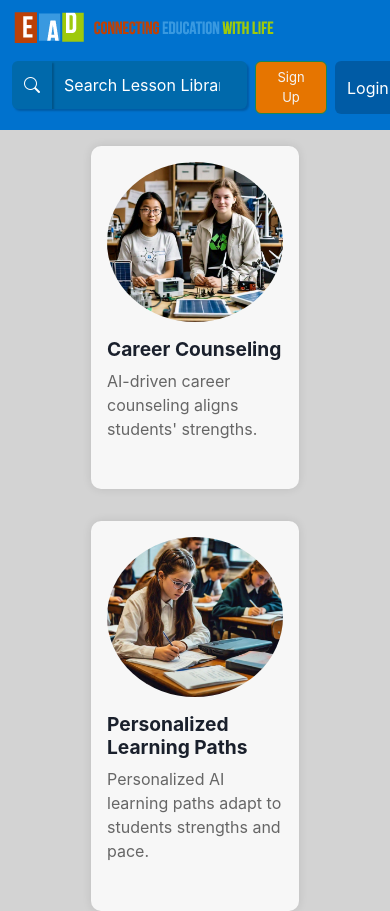
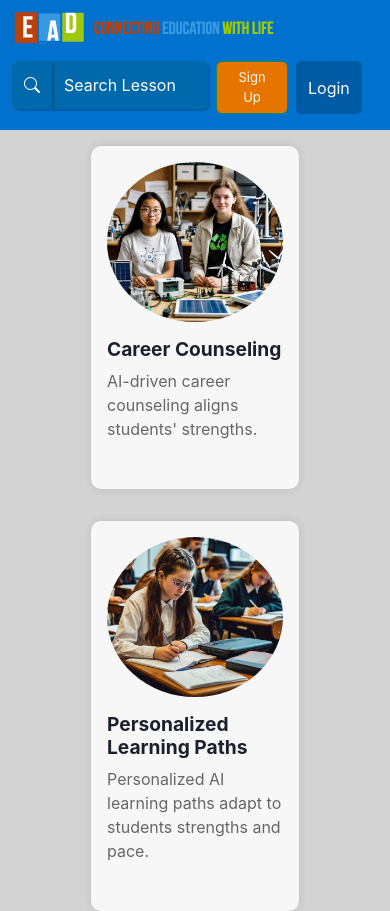
Before and after one commit to Muhammad-Muhib-Mirza/LMS, a React (Create React App) app: page / in a window 390 px wide. Shown: the top 911 px of the page. Built offline with nearby package versions, Linux system fonts and the light colour scheme.

Commit message:
Add files via upload

```diff
--- a/src/Navbar.module.css
+++ b/src/Navbar.module.css
@@ -26,4 +26,7 @@
       width: 4.5rem;
       font-size: small;
     }
+    .navSearch {
+      width: 40vw;
+    }
 }
```
